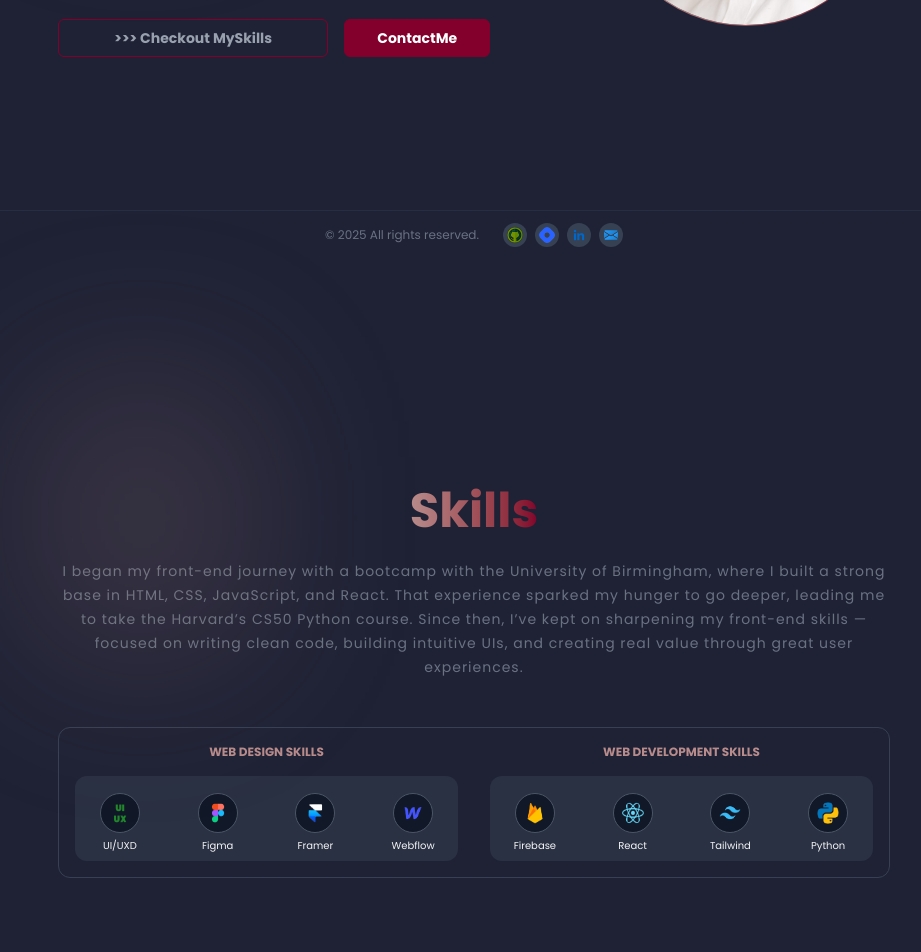
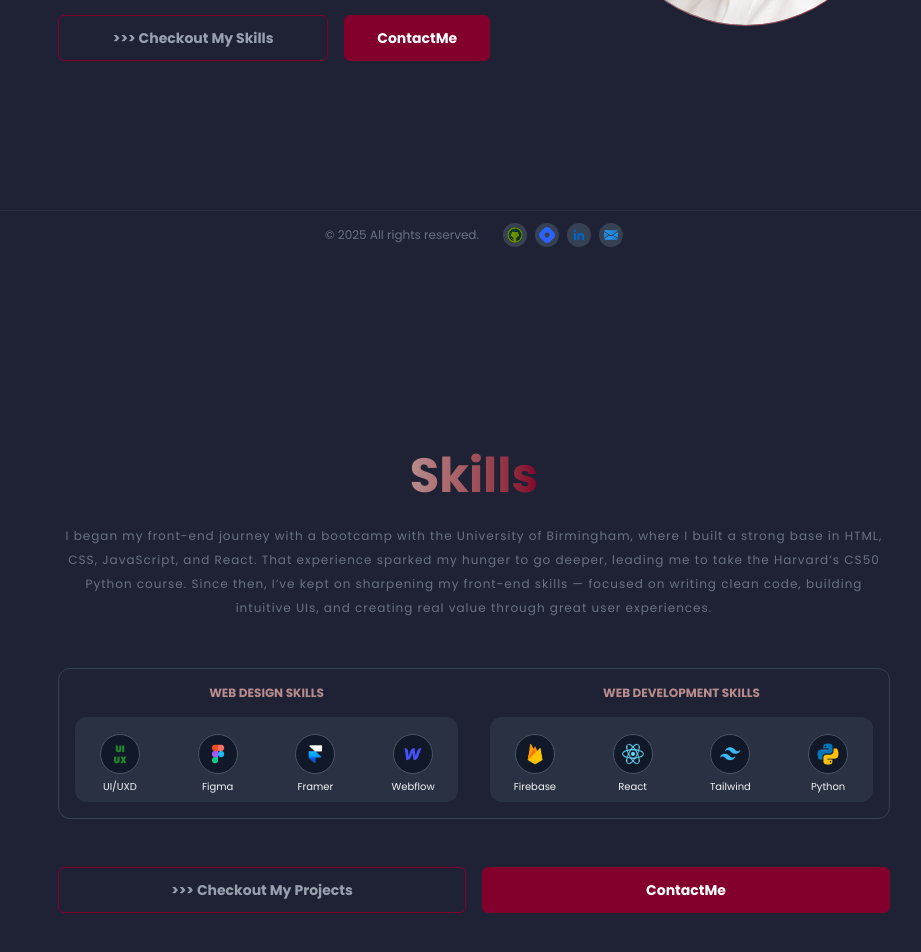
Before and after one commit to accdev1694/my-dynamic-portfolio, a React (Vite) app: page / in a window 1280 px wide. Shown: the part 542-1494 px from the top of the page, without its empty margins (166-1087 px from the left). Built offline with nearby package versions, Linux system fonts and the light colour scheme.

Commit message:
create nextPage component button abd refactor skills section buttons styling

```diff
--- a/src/components/Blur.jsx
+++ b/src/components/Blur.jsx
@@ -1,7 +1,7 @@
 const Blur = () => {
 
         return (
-            <div className="absolute w-40 h-60 top-35 left-1 bg-[var(--color-accent-dark)] opacity-30 z-100 blur-[100px]"></div>
+            <div className="absolute w-40 h-60 top-35 left-1 bg-blue/500 opacity-30 z-100 blur-[100px]"></div>
          );
 }
 
--- a/src/components/ContactBtn.jsx
+++ b/src/components/ContactBtn.jsx
@@ -1,6 +1,6 @@
-const ContactBtn = () => {
+const ContactBtn = ({addClass}) => {
   return (
-      <a className="bg-[var(--color-accent)] text-white font-bold text-xs md:text-sm py-2 rounded-md hover:bg-transparent transition duration-300 ease-in-out w-[35%] border border-[var(--color-accent)] hover:border-[var(--color-accent)] text-center" href="#contact-me">ContactMe</a>
+      <a className={`${addClass} bg-[var(--color-accent)] text-white font-bold text-xs md:text-sm py-3 rounded-md hover:bg-transparent transition duration-300 ease-in-out w-[35%] border border-[var(--color-accent)] hover:border-[var(--color-accent)] text-center`} href="#contact-me">ContactMe</a>
   );
 };
 
--- /dev/null
+++ b/src/components/NextPageBtn.jsx
@@ -0,0 +1,7 @@
+const NextPageBtn = ({next, nextPage, addClass}) => {
+    return (
+        <a className={`${addClass} text-center border border-[var(--color-accent)] text-gray-400 text-xs md:text-sm py-3 rounded-md hover:bg-[var(--color-accent)] hover:text-white font-bold transition duration-300 ease-in-out`} href={nextPage}>{next}</a>
+     );
+}
+
+export default NextPageBtn;
--- a/src/components/sections/About.jsx
+++ b/src/components/sections/About.jsx
@@ -2,6 +2,7 @@ import Blur from "../Blur";
 import ContactBtn from "../ContactBtn";
 import HeadingOne from "../HeadingOne";
 import ImageCard from "../ImageCard";
+import NextPageBtn from "../NextPageBtn";
 
 
 const About = () => {
@@ -23,7 +24,7 @@ const About = () => {
           </span>{" "}
           Developer
         </h2>
-        <p className="leading-4 md:leading-6 text-gray-500 mt-4 text-xs md:text-sm tracking-[1px]">
+        <p className="leading-4 md:leading-6 text-gray-500 mt-4 text-xs tracking-[1px]">
           I started out in architecture, drawn to design and structure — but
           when I discovered web development, everything clicked. Coding quickly
           became more than a skill; it became the space where I feel most
@@ -31,8 +32,8 @@ const About = () => {
           and that passion drives everything I build.
         </p>
         <div className="flex mt-8 gap-4">
-          <a className="w-[65%] text-center border border-[var(--color-accent)] text-gray-400 text-xs md:text-sm py-2 rounded-md hover:bg-[var(--color-accent)] hover:text-white font-bold transition duration-300 ease-in-out" href="#my-skills">{">>>"} Checkout MySkills</a>
-          <ContactBtn />
+          <NextPageBtn addClass="w-[65%]" next=">>> Checkout My Skills" />
+          <ContactBtn addClass="w-[35%]"/>
         </div>
       </div>
       <div className="md:ml-14 w-[70%] md:w-[40%] bg-gradient-to-r from-[var(--color-accent-dark)] to-[var(--color-accent)] rounded-full">
--- a/src/components/sections/Projects.jsx
+++ b/src/components/sections/Projects.jsx
@@ -0,0 +1,5 @@
+const Projects = () => {
+    return ( <section id="my-works" className="relative min-h-screen pt-12 flex flex-col md:flex-row items-center justify-center md:justify-between gap-12 md:gap-0"></section> );
+}
+
+export default Projects;
--- a/src/components/sections/Skills.jsx
+++ b/src/components/sections/Skills.jsx
@@ -1,6 +1,8 @@
 import Blur from "../Blur";
 import HeadingOne from "../HeadingOne";
 import ImageCard from "../ImageCard";
+import ContactBtn from "../ContactBtn";
+import NextPageBtn from "../NextPageBtn";
 
 const Skills = () => {
   return (
@@ -11,7 +13,7 @@ const Skills = () => {
       <Blur />
       <div className="">
         <HeadingOne text="Skills" />
-        <p className="leading-4 md:leading-6 text-gray-500 mt-4 text-xs md:text-sm tracking-[1px]">
+        <p className="leading-4 md:leading-6 text-gray-500 mt-4 text-xs tracking-[1px]">
           I began my front-end journey with a bootcamp with the University of
           Birmingham, where I built a strong base in HTML, CSS, JavaScript, and
           React. That experience sparked my hunger to go deeper, leading me to
@@ -116,6 +118,10 @@ const Skills = () => {
           </div>
         </div>
       </div>
+      <div className="flex justify-between gap-4 w-full">
+        <NextPageBtn addClass="w-[50%]" next=">>> Checkout My Projects" nextPage="#my-works" />
+        <ContactBtn addClass="w-[50%]"/>
+      </div>
     </section>
   );
 };
```
